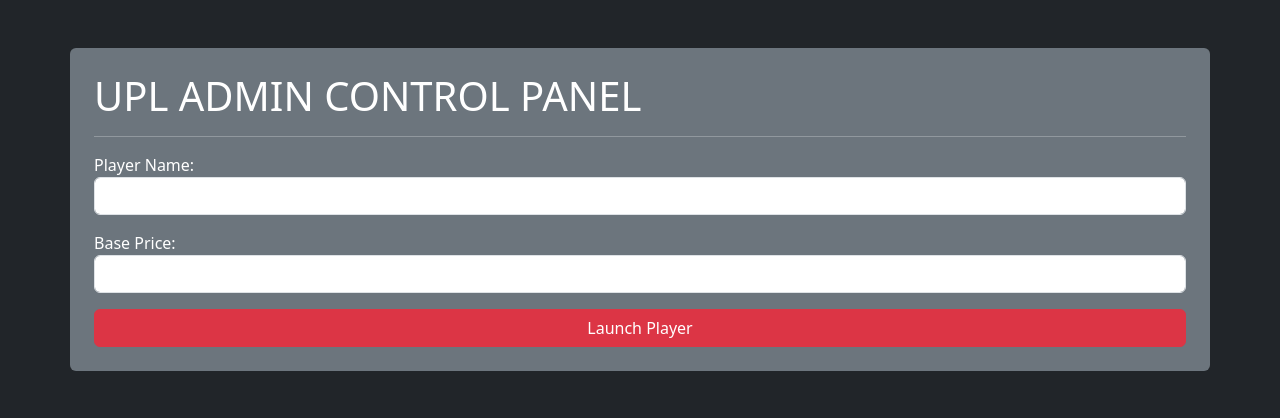
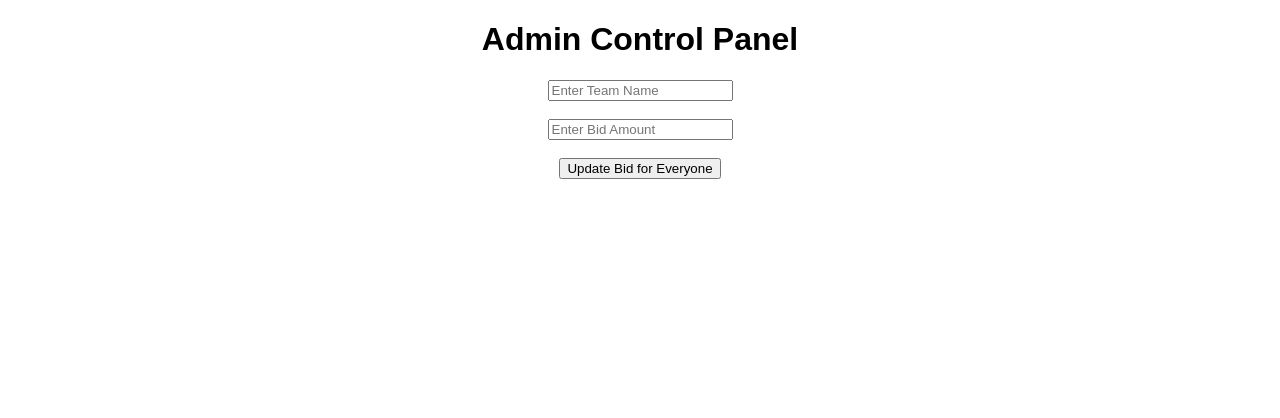
Before and after one commit to muzaffard/uncha-premiere-league, a Flask app: page /admin in a window 1280 px wide. Shown: the top 418 px of the page. Run offline with Flask 3, Linux system fonts and the light colour scheme; some libraries are stand-ins or nearby versions.

Commit message:
Update admin.html

```diff
--- a/templates/admin.html
+++ b/templates/admin.html
@@ -1,24 +1,22 @@
 <!DOCTYPE html>
 <html>
 <head>
-    <title>UPL Admin</title>
-    <link rel="stylesheet" href="https://cdn.jsdelivr.net/npm/bootstrap@5.3.0/dist/css/bootstrap.min.css">
+    <title>Auction Admin</title>
+    <script src="https://cdnjs.cloudflare.com/ajax/libs/socket.io/4.0.1/socket.io.js"></script>
 </head>
-<body class="bg-dark text-white p-5">
-    <div class="container bg-secondary p-4 rounded">
-        <h1>UPL ADMIN CONTROL PANEL</h1>
-        <hr>
-        <form action="/update_player" method="POST">
-            <div class="mb-3">
-                <label>Player Name:</label>
-                <input type="text" name="player_name" class="form-control" required>
-            </div>
-            <div class="mb-3">
-                <label>Base Price:</label>
-                <input type="number" name="base_price" class="form-control" required>
-            </div>
-            <button type="submit" class="btn btn-danger w-100">Launch Player</button>
-        </form>
-    </div>
+<body style="text-align: center; font-family: sans-serif;">
+    <h1>Admin Control Panel</h1>
+    <input type="text" id="team_name" placeholder="Enter Team Name"><br><br>
+    <input type="number" id="bid_amount" placeholder="Enter Bid Amount"><br><br>
+    <button onclick="sendBid()">Update Bid for Everyone</button>
+
+    <script>
+        var socket = io();
+        function sendBid() {
+            var team = document.getElementById('team_name').value;
+            var amount = document.getElementById('bid_amount').value;
+            socket.emit('place_bid', {team_name: team, bid_amount: amount});
+        }
+    </script>
 </body>
 </html>
```
